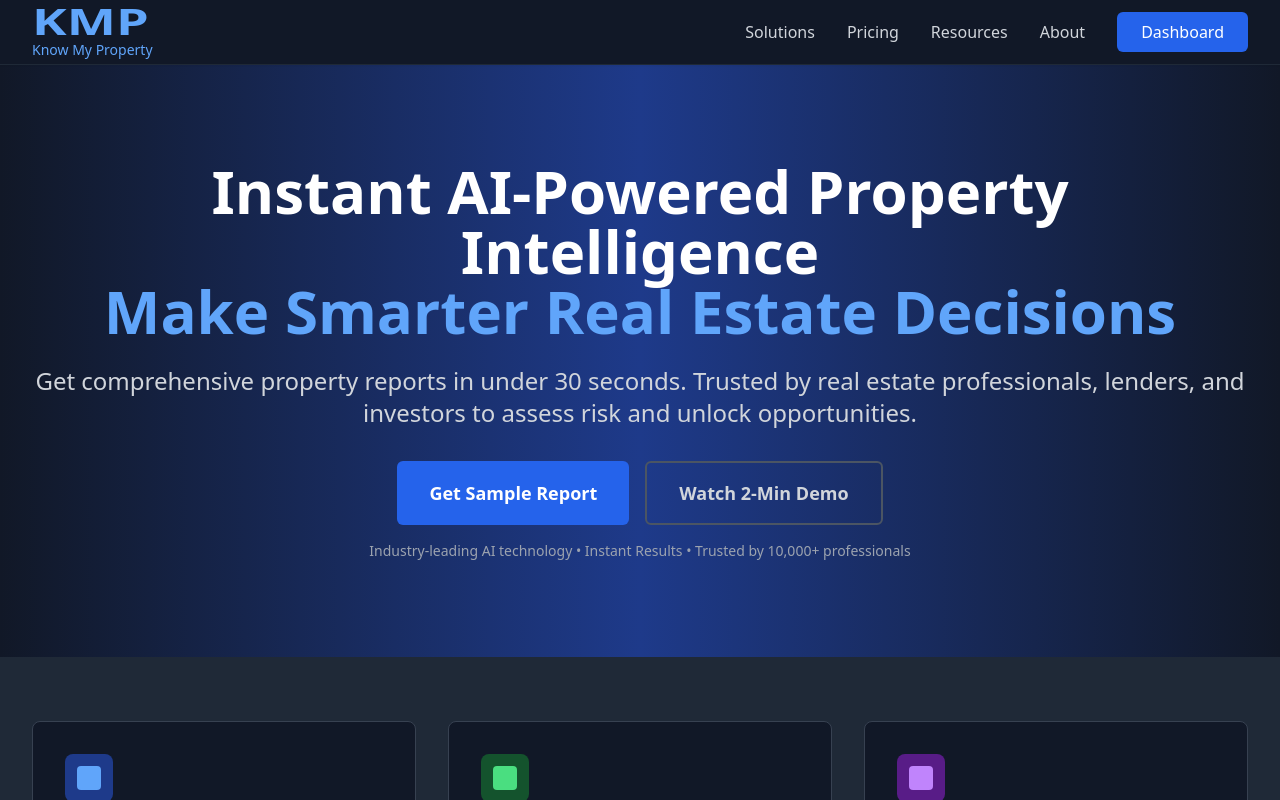
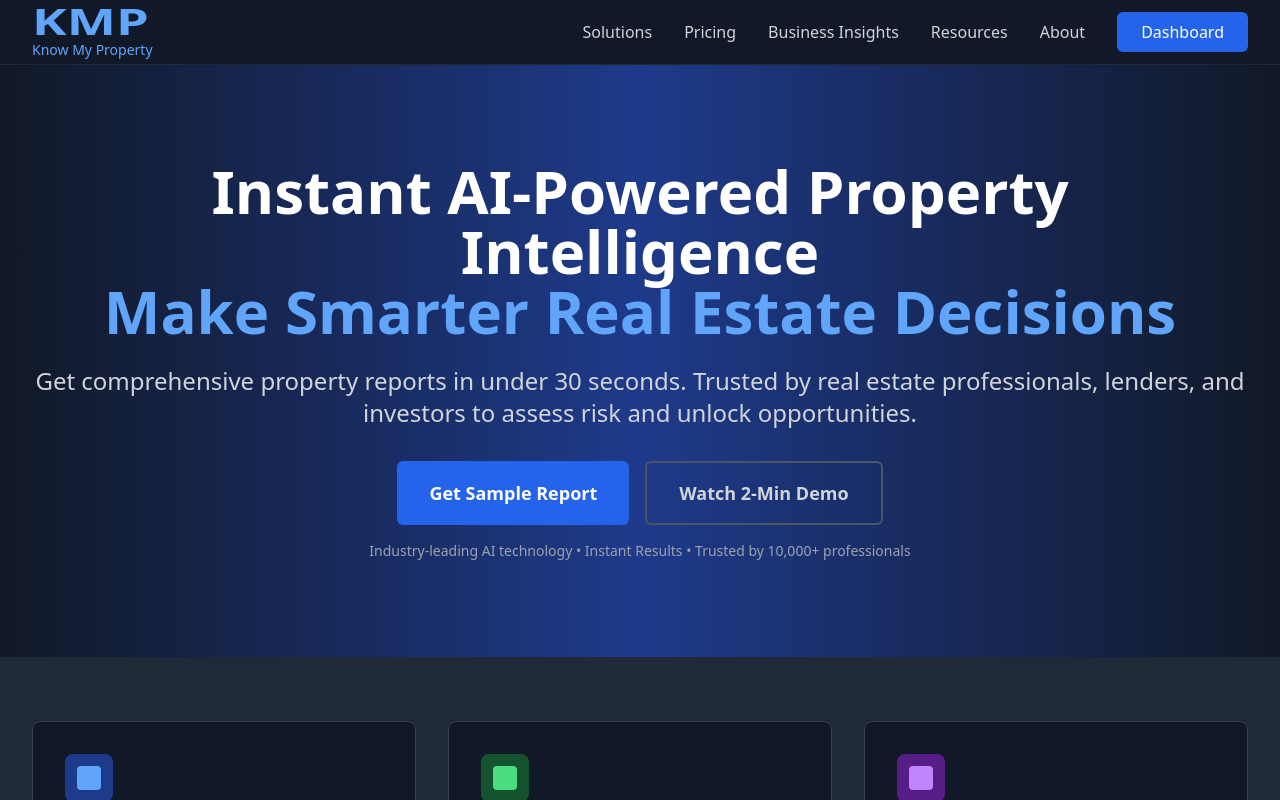
Before and after one commit to gshenkmp/nextjs-with-supabase, a Next.js app: page / in a window 1280 px wide. Shown: the top 800 px of the page. Built offline with nearby package versions, Linux system fonts and the light colour scheme.

Commit message:
add insights tab

```diff
--- a/app/layout.tsx
+++ b/app/layout.tsx
@@ -26,6 +26,7 @@ export default function RootLayout({
               <div className="hidden md:flex items-center space-x-8">
                 <a href="/solutions" className="text-gray-300 hover:text-blue-400">Solutions</a>
                 <a href="/pricing" className="text-gray-300 hover:text-blue-400">Pricing</a>
+                <a href="/insights" className="text-gray-300 hover:text-blue-400">Business Insights</a>
                 <a href="/resources" className="text-gray-300 hover:text-blue-400">Resources</a>
                 <a href="/about" className="text-gray-300 hover:text-blue-400">About</a>
                 <a href="/dashboard" className="bg-blue-600 text-white px-6 py-2 rounded-md hover:bg-blue-700 font-medium">
```
